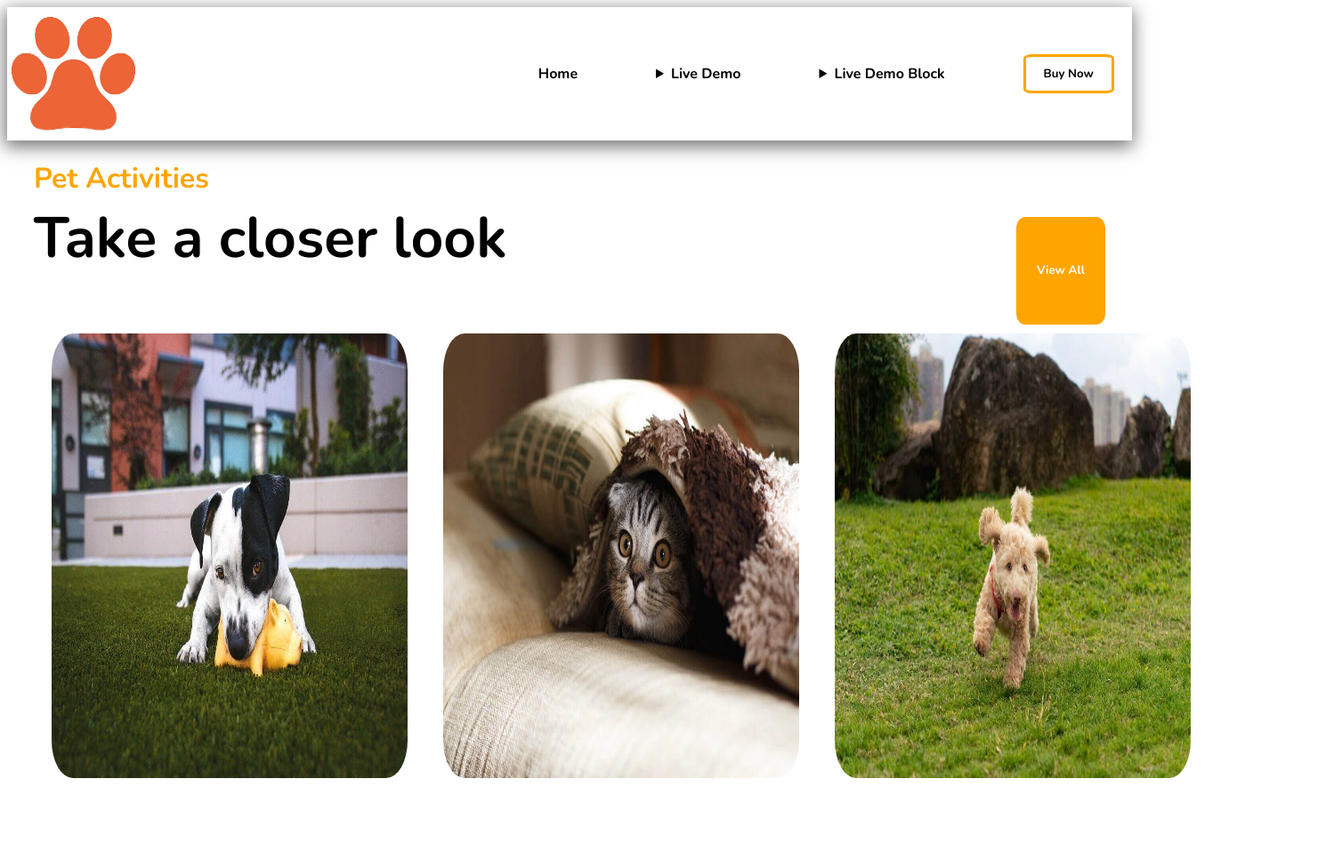
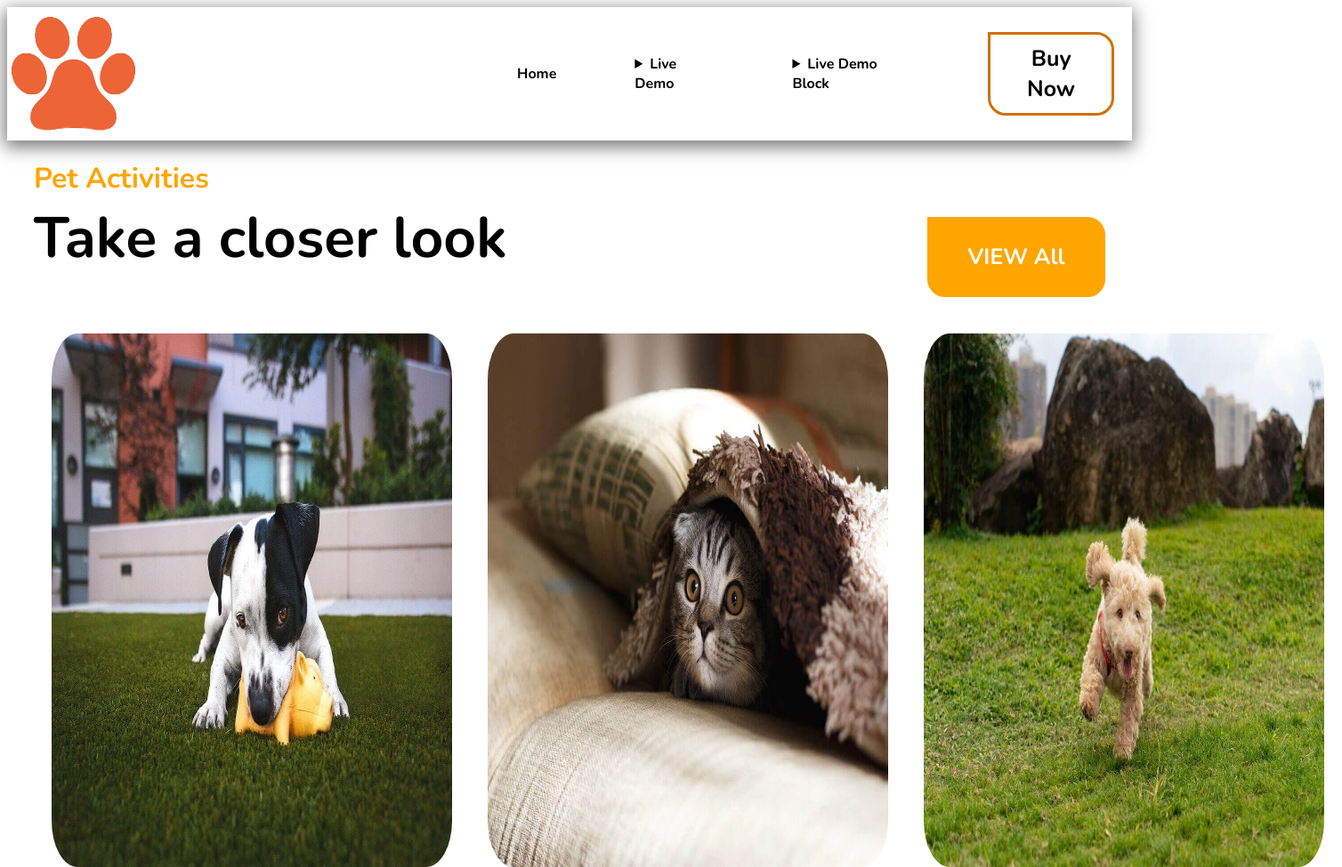
Before and after one commit to Wolfremiio/Wolfremiio--202205-W1CH3-Fran-Lobo-, a plain HTML site: page page.html in a window 1280 px wide. Shown: the whole page at 89% size, 1508 px wide, since content can reach past the window. Before the commit the page ends 893 px from the top, so only its background shows below. Drawn offline with nearby package versions, Linux system fonts and the light colour scheme.

Commit message:
Add_more_style_css

```diff
--- a/page.html
+++ b/page.html
@@ -60,7 +60,7 @@
             <h1 class="menu__letra">Pet Activities</h1>
            <section class="menu_button">
             <h2 class="menu__letra2">Take a closer look</h2>
-            <button class="main__all"> View All</button>
+            <button class="main__all"> VIEW All</button>
            </section>
 
 
--- a/style.css
+++ b/style.css
@@ -60,9 +60,11 @@ display: flex;
 .main__pic{
     border-radius: 10%;
 
-    width: 400px;
-    height: 500px;
+    width: 450px;
+    height: 600px;
     padding: 10px 20px;
+    display: flex;
+    justify-content: center;
 
 }
 .menu_button{
@@ -71,6 +73,8 @@ display: flex;
 
 
 }
+
+
 .menu__letra2{
 size: 67px;
 font-size: 4em;
@@ -79,19 +83,31 @@ margin-top: -20px;
 .button{
     background-color: white;
     padding: 1;
-border: solid orange 3px;
-border-radius: 10%;
+border: solid #cf7106 3px;
+border-radius: 0% 20px 20px 20px ;
+font-size: 25px;
+font-weight: 800;
+
 
 font-weight: 800;
 padding: 10px 20px;
 }
+.button:hover {
+    background-color:orange;
+    color: white;
+    border: 2px solid orange;
+}
+
+
 .main__all{
     color: white;
     background-color: orange;
     padding: 1;
 border: solid orange 3px;
-border-radius: 10%;
-
+border-radius: 0% 20px 20px 20px;
+width: 200px;
+height: 90px;
+font-size: 25px;
 font-weight: 800;
 padding: 10px 20px;
 }
```
